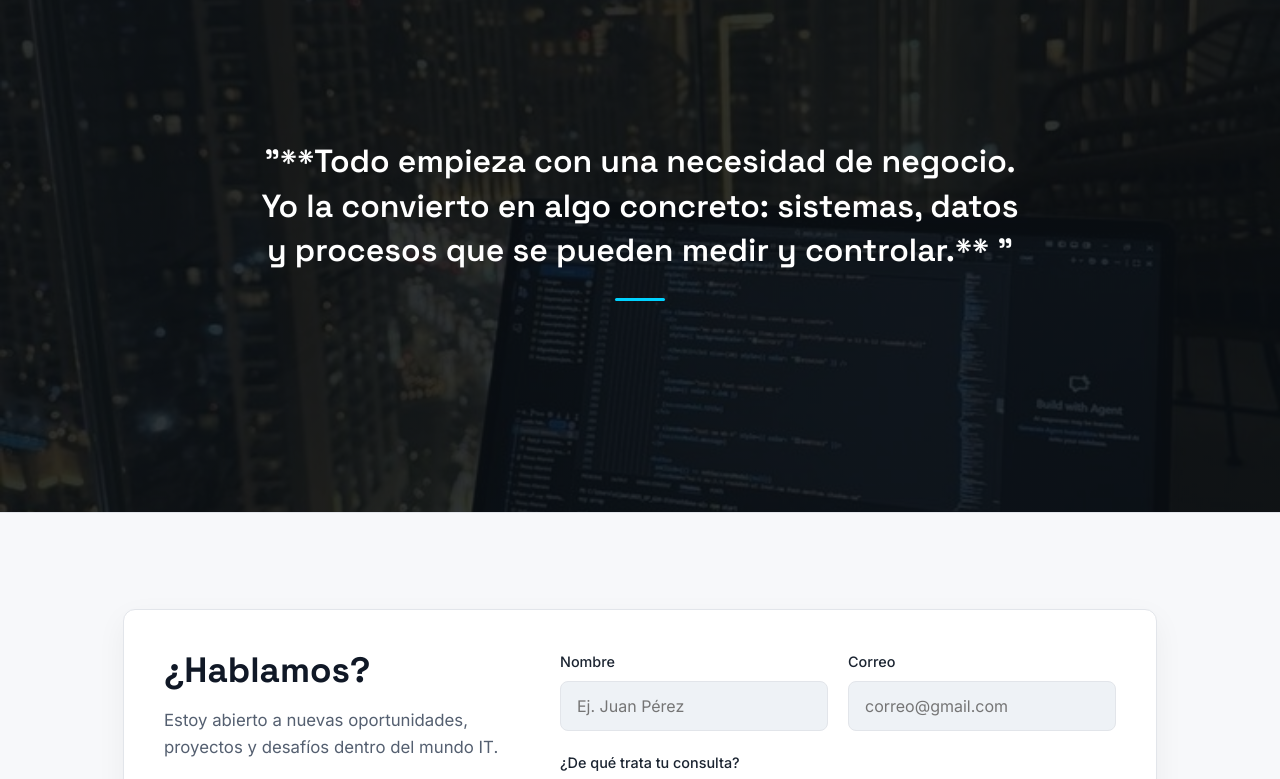
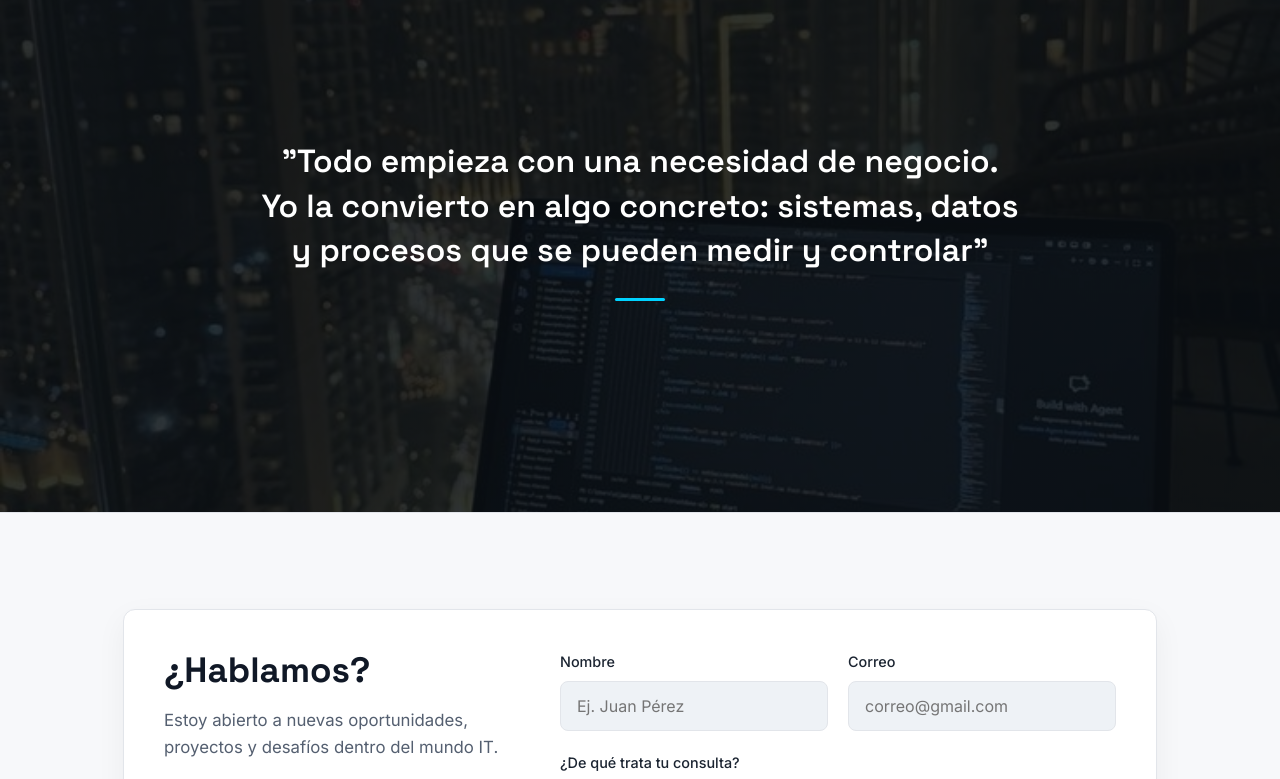
Before and after one commit to alexangel398/portafolio, a plain HTML site: page index.html in a window 1280 px wide. Shown: the part 3800-4579 px from the top of the page. Drawn offline with nearby package versions, Linux system fonts and the light colour scheme.

Commit message:
actualizacion de la frase

```diff
--- a/index.html
+++ b/index.html
@@ -453,9 +453,8 @@
 
         <div class="wrap quote-container">
             <!-- Elige la frase que más te guste de las opciones de abajo -->
-            <h2 class="quote-text">"**Todo empieza con una necesidad de negocio. Yo la convierto en algo concreto:
-                sistemas, datos y procesos que se pueden medir y controlar.**
-                "</h2>
+            <h2 class="quote-text">"Todo empieza con una necesidad de negocio. Yo la convierto en algo concreto:
+                sistemas, datos y procesos que se pueden medir y controlar"</h2>
             <div class="quote-line"></div>
 
 
```
